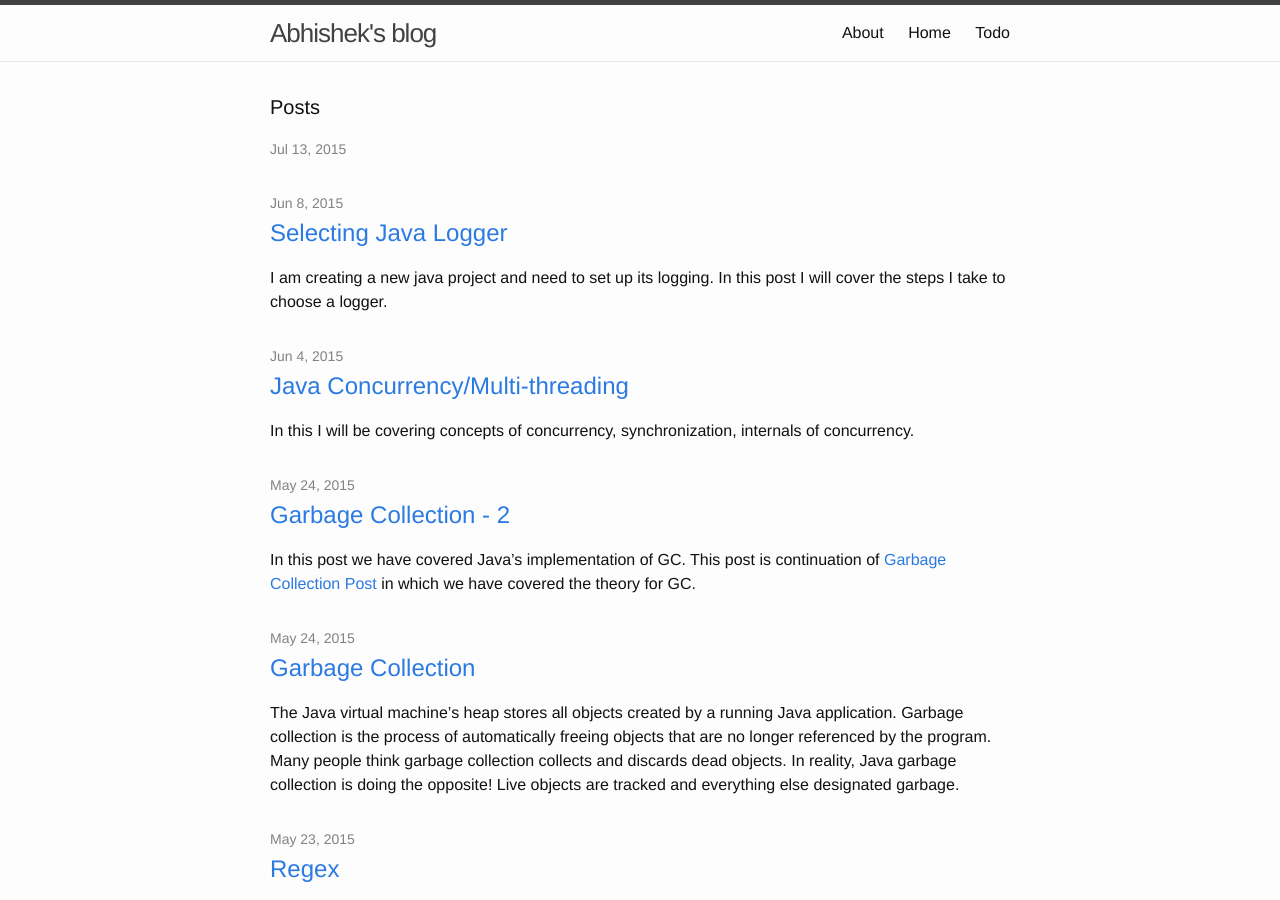
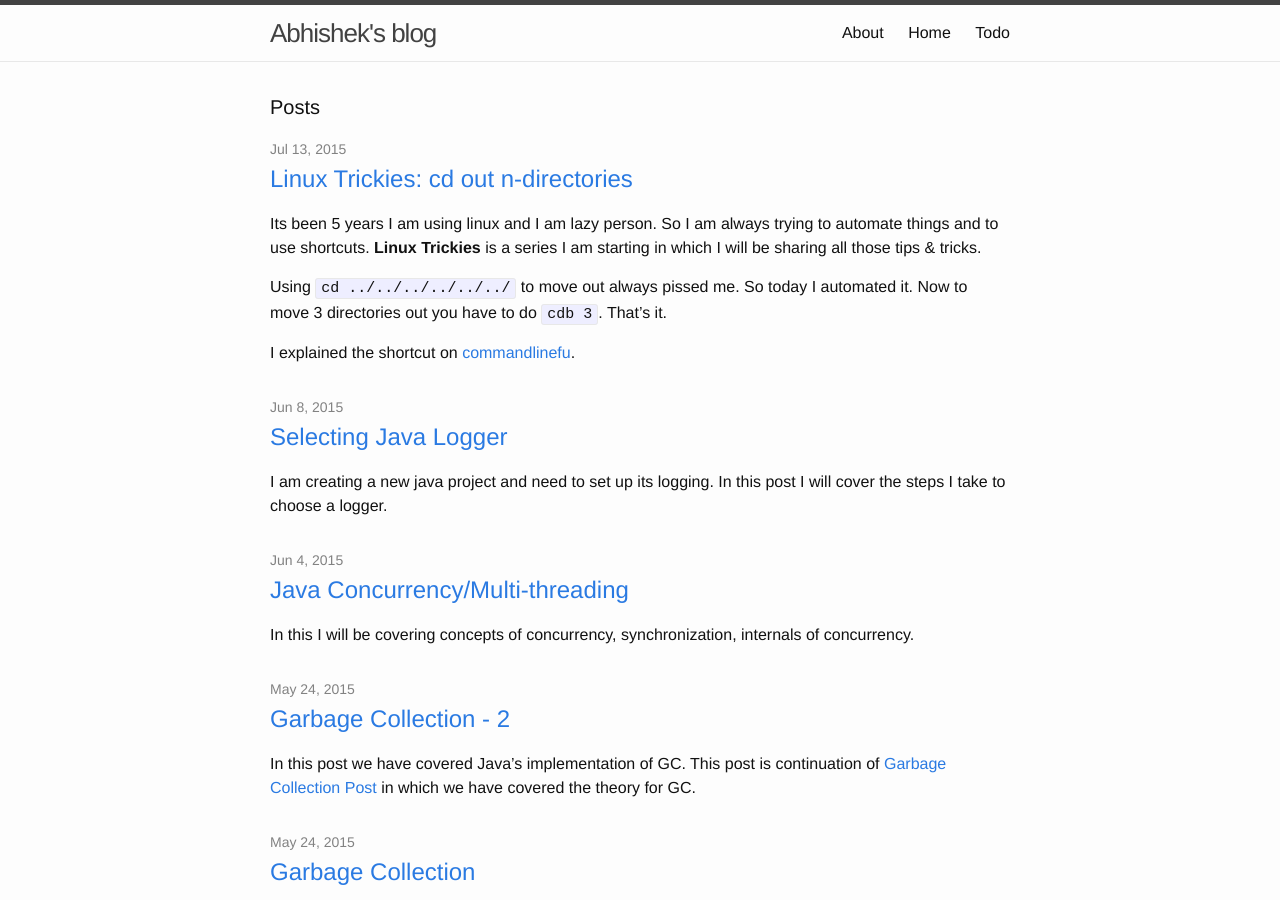
Before and after one commit to knoxxs/knoxxs.github.io, a Jekyll site: the page built from index.html, in a window 1280 px wide and 900 px high. Built offline with Jekyll 4.4.1, drawn with Linux system fonts in a browser that asks for light colours; Markdown is read by kramdown in place of the engine named in the settings.

Commit message:
adds linux trickies: cd out n dirs post
missing quotes fix in title

```diff
--- a/_posts/2015-07-13-linux-trickies-cd-out-n-directories..markdown
+++ b/_posts/2015-07-13-linux-trickies-cd-out-n-directories..markdown
@@ -1,6 +1,6 @@
 ---
 layout: post
-title:  Linux Trickies: cd out n-directories"
+title:  "Linux Trickies: cd out n-directories"
 date:   2015-07-13 14:17:00
 categories: linux tips-n-trick programming
 tags: linux tips-n-trick programming cd bash_rc bash_profile
```
